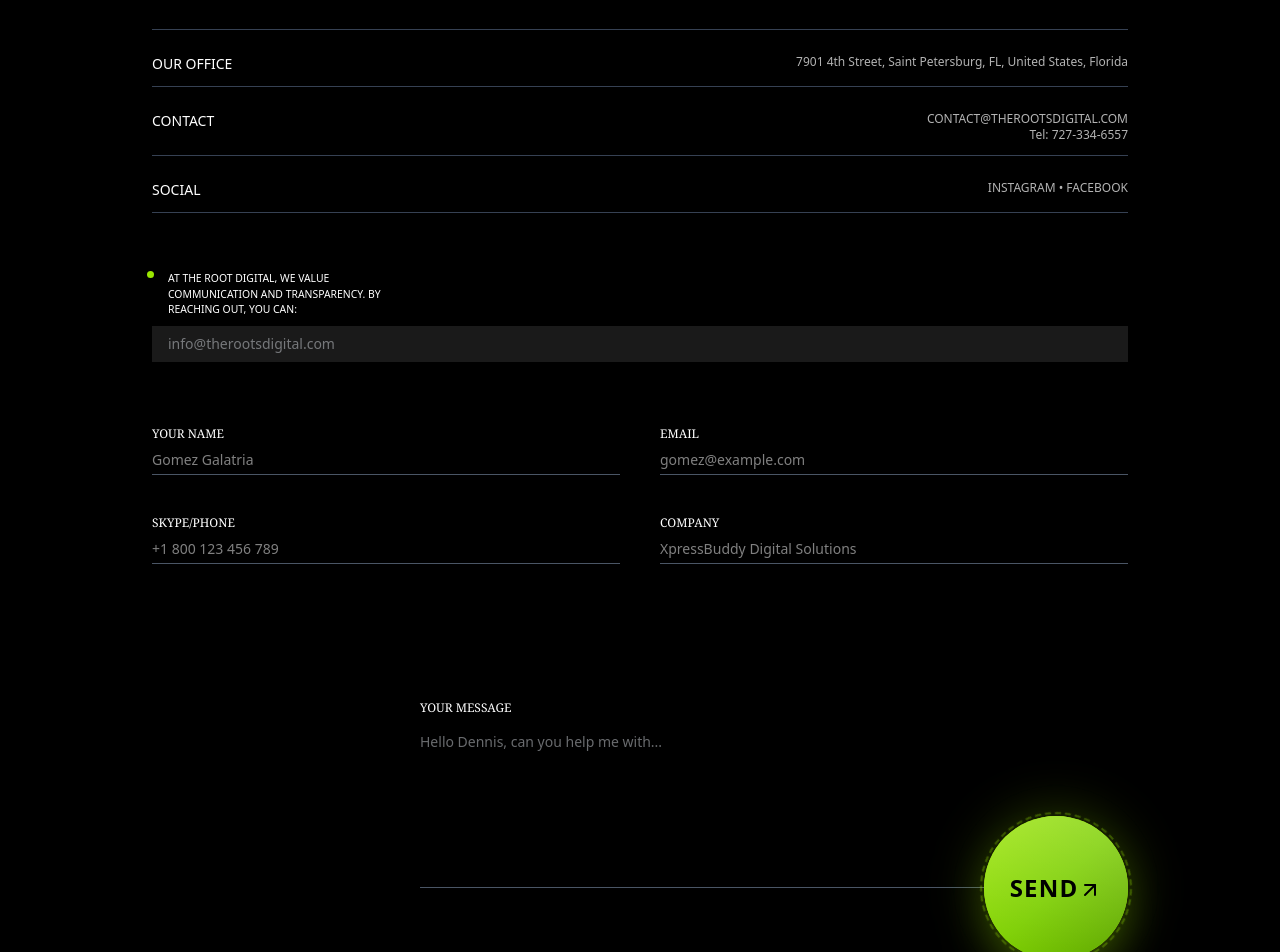
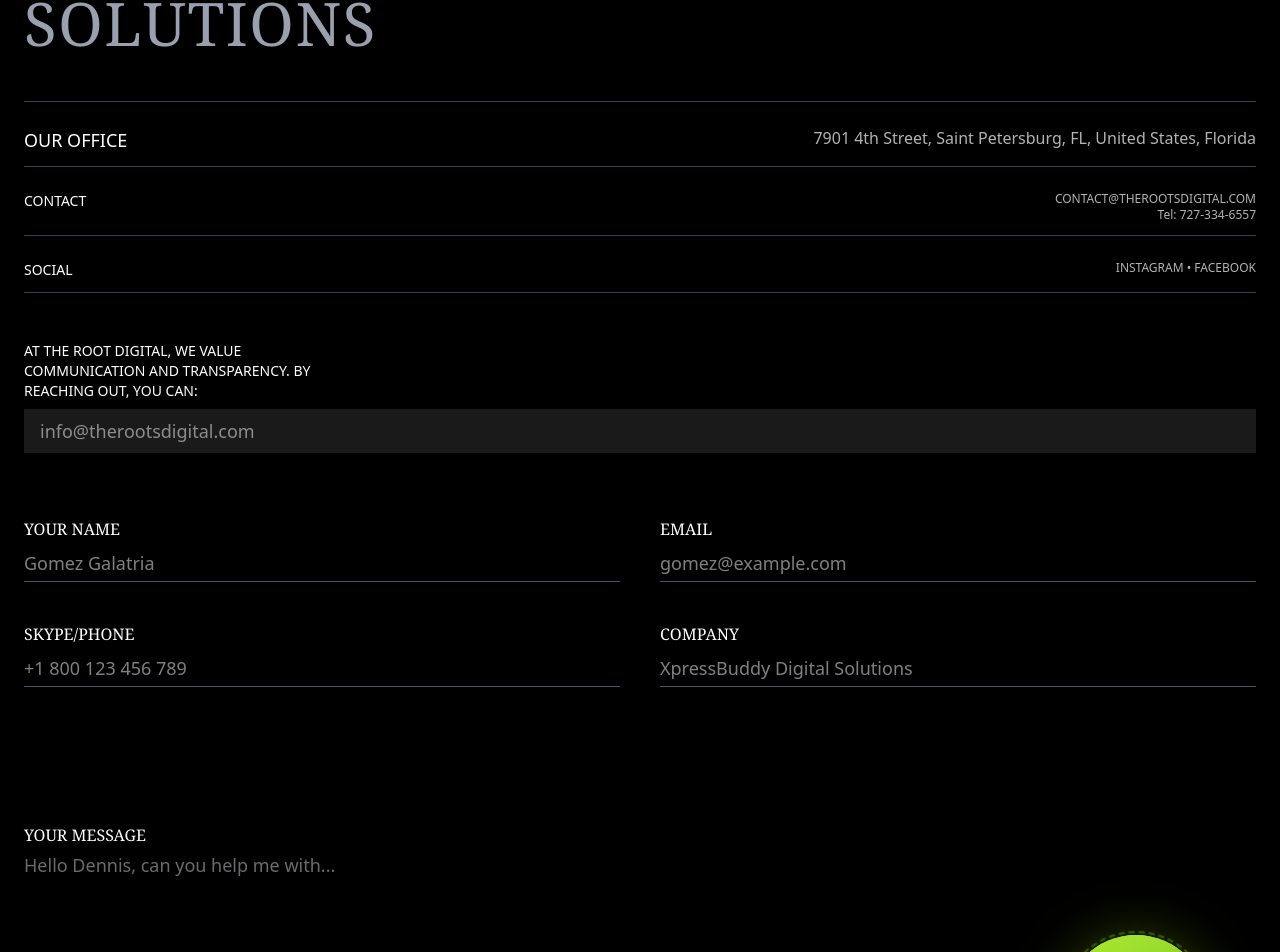
Before and after one commit to Thelastcodecom/therootsdigital, a Next.js app: page /contact in a window 1280 px wide. Shown: the part 416-1368 px from the top of the page. Built offline with nearby package versions, Linux system fonts and the light colour scheme.

Commit message:
working on contact form

```diff
--- a/src/components/contact/ContactForm.tsx
+++ b/src/components/contact/ContactForm.tsx
@@ -174,7 +174,7 @@ const ContactPage: React.FC = () => {
 
   const handleInputChange = (field: keyof typeof errors) => {
     if (errors[field]) {
-      setErrors(prev => ({ ...prev, [field]: false }));
+      setErrors((prev) => ({ ...prev, [field]: false }));
     }
   };
 
@@ -212,20 +212,22 @@ const ContactPage: React.FC = () => {
 
       {/* Header Section */}
       <div className="text-center pt-20 pb-10">
-        <h1 className="text-xl tracking-[0.2rem] font-marcellus">CONTACT</h1>
-        <p className="text-xs mt-2 opacity-60 tracking-widest font-outfit">
+        <h1 className="text-xl md:text-2xl lg:text-3xl tracking-[0.2rem] font-marcellus">
+          CONTACT
+        </h1>
+        <p className="text-xs md:text-sm lg:text-base mt-2 opacity-60 tracking-widest font-outfit">
           THE ROOTS DIGITAL &gt; CONTACT
         </p>
       </div>
       <hr className="border-[#242424]" />
 
-      <div className="max-w-5xl mx-auto px-6 mt-16">
+      <div className="mx-auto px-6 mt-16 md:max-w-none 2xl:max-w-7xl">
         {/* Title Section */}
         <div className="mb-12">
-          <h2 className="text-4xl font-bold tracking-wide font-marcellus">
+          <h2 className="text-4xl md:text-5xl lg:text-6xl xl:text-7xl font-bold tracking-wide font-marcellus">
             {line1}
           </h2>
-          <h3 className="text-3xl text-gray-400 tracking-wide mt-1 font-marcellus">
+          <h3 className="text-3xl md:text-4xl lg:text-5xl xl:text-6xl text-gray-400 tracking-wide mt-1 font-marcellus">
             {line2}
           </h3>
         </div>
@@ -233,8 +235,10 @@ const ContactPage: React.FC = () => {
         {/* Info Box Section */}
         <div className="space-y-6 border-t border-gray-700 pt-6 font-outfit">
           <div className="flex justify-between border-b border-gray-700 pb-3">
-            <span className="uppercase text-sm">OUR OFFICE</span>
-            <span className="text-xs opacity-70 text-right">
+            <span className="uppercase text-sm md:text-base lg:text-lg">
+              OUR OFFICE
+            </span>
+            <span className="text-xs md:text-sm lg:text-base opacity-70 text-right">
               7901 4th Street, Saint Petersburg, FL, United States, Florida
             </span>
           </div>
@@ -251,7 +255,7 @@ const ContactPage: React.FC = () => {
         </div>
 
         <div className="mt-12 font-outfit">
-          <ul className="uppercase text-[0.65rem] text-white mb-2 list-disc marker:text-lime-400 marker:text-xl ml-4">
+          <ul className="uppercase text-[0.65rem] md:text-xs lg:text-sm text-white mb-2">
             <li>
               At The Root Digital, We Value <br /> Communication And
               Transparency. By <br /> Reaching Out, You Can:
@@ -259,69 +263,98 @@ const ContactPage: React.FC = () => {
           </ul>
           <input
             placeholder="info@therootsdigital.com"
-            className="w-full bg-[#1a1a1a] px-4 py-2 text-sm text-gray-300"
+            className="w-full bg-[#1a1a1a] px-4 py-2 text-sm md:text-base lg:text-lg"
             readOnly
           />
         </div>
 
         {/* FORM */}
-        <form onSubmit={handleSubmit} className="mt-16 pb-20 grid grid-cols-1 sm:grid-cols-2 gap-x-10 gap-y-10">
+        <form
+          onSubmit={handleSubmit}
+          className="mt-16 pb-20 grid grid-cols-1 md:grid-cols-2 gap-x-10 gap-y-10"
+        >
           {/* 4 Input Fields */}
           <div className="col-span-1">
-            <label className={`text-xs uppercase block mb-1 font-marcellus transition-colors ${errors.name ? 'text-red-500' : ''}`}>
-              Your Name {errors.name && <span className="text-red-500">*Required</span>}
+            <label
+              className={`text-xs md:text-sm lg:text-base uppercase block mb-1 font-marcellus ${errors.name ? "text-red-500" : ""}`}
+            >
+              Your Name{" "}
+              {errors.name && <span className="text-red-500">*Required</span>}
             </label>
             <input
               ref={nameRef}
-              onChange={() => handleInputChange('name')}
-              className={`w-full bg-transparent border-b ${errors.name ? 'border-red-500' : 'border-gray-600'} text-sm py-1 focus:border-lime-400 focus:outline-none transition-colors ${errors.name ? 'text-red-500 placeholder-red-500/50' : ''}`}
+              onChange={() => handleInputChange("name")}
+              className={`w-full bg-transparent border-b ${errors.name ? "border-red-500" : "border-gray-600"}  text-sm md:text-base lg:text-lg py-1 focus:border-lime-400 focus:outline-none transition-colors ${errors.name ? "text-red-500 placeholder-red-500/50" : ""}`}
               placeholder="Gomez Galatria"
             />
           </div>
 
           <div className="col-span-1">
-            <label className={`text-xs uppercase block mb-1 font-marcellus transition-colors ${errors.email ? 'text-red-500' : ''}`}>
-              Email {errors.email && <span className="text-red-500">*Required</span>}
+            <label
+              className={`text-xs md:text-sm lg:text-base uppercase block mb-1 font-marcellus ${errors.email ? "text-red-500" : ""}`}
+            >
+              Email{" "}
+              {errors.email && <span className="text-red-500">*Required</span>}
             </label>
             <input
               ref={emailRef}
               type="email"
-              onChange={() => handleInputChange('email')}
-              className={`w-full bg-transparent border-b ${errors.email ? 'border-red-500' : 'border-gray-600'} text-sm py-1 focus:border-lime-400 focus:outline-none transition-colors ${errors.email ? 'text-red-500 placeholder-red-500/50' : ''}`}
+              onChange={() => handleInputChange("email")}
+              className={`w-full bg-transparent border-b ${errors.email ? "border-red-500" : "border-gray-600"}  text-sm md:text-base lg:text-lg py-1 focus:border-lime-400 focus:outline-none transition-colors ${errors.email ? "text-red-500 placeholder-red-500/50" : ""}`}
               placeholder="gomez@example.com"
             />
           </div>
 
           <div className="col-span-1">
-            <label className={`text-xs uppercase block mb-1 font-marcellus transition-colors ${errors.skype ? 'text-red-500' : ''}`}>
-              Skype/Phone {errors.skype && <span className="text-red-500">*Required</span>}
+            <label
+              className={`text-xs md:text-sm lg:text-base uppercase block mb-1 font-marcellus ${errors.skype ? "text-red-500" : ""}`}
+            >
+              Skype/Phone{" "}
+              {errors.skype && <span className="text-red-500">*Required</span>}
             </label>
             <input
               ref={skypeRef}
               type="tel"
-              onChange={() => handleInputChange('skype')}
-              className={`w-full bg-transparent border-b ${errors.skype ? 'border-red-500' : 'border-gray-600'} text-sm py-1 focus:border-lime-400 focus:outline-none transition-colors ${errors.skype ? 'text-red-500 placeholder-red-500/50' : ''}`}
+              onChange={() => handleInputChange("skype")}
+              className={`w-full bg-transparent border-b ${errors.skype ? "border-red-500" : "border-gray-600"}  text-sm md:text-base lg:text-lg py-1 focus:border-lime-400 focus:outline-none transition-colors ${errors.skype ? "text-red-500 placeholder-red-500/50" : ""}`}
               placeholder="+1 800 123 456 789"
             />
           </div>
 
           <div className="col-span-1">
-            <label className={`text-xs uppercase block mb-1 font-marcellus transition-colors ${errors.company ? 'text-red-500' : ''}`}>
-              Company {errors.company && <span className="text-red-500">*Required</span>}
+            <label
+              className={`text-xs md:text-sm lg:text-base uppercase block mb-1 font-marcellus ${errors.company ? "text-red-500" : ""}`}
+            >
+              Company{" "}
+              {errors.company && (
+                <span className="text-red-500">*Required</span>
+              )}
             </label>
             <input
               ref={companyRef}
-              onChange={() => handleInputChange('company')}
-              className={`w-full bg-transparent border-b ${errors.company ? 'border-red-500' : 'border-gray-600'} text-sm py-1 focus:border-lime-400 focus:outline-none transition-colors ${errors.company ? 'text-red-500 placeholder-red-500/50' : ''}`}
+              onChange={() => handleInputChange("company")}
+              className={`w-full bg-transparent border-b ${errors.company ? "border-red-500" : "border-gray-600"}  text-sm md:text-base lg:text-lg py-1 focus:border-lime-400 focus:outline-none transition-colors ${errors.company ? "text-red-500 placeholder-red-500/50" : ""}`}
               placeholder="XpressBuddy Digital Solutions"
             />
           </div>
 
           {/* MESSAGE + BUTTON */}
-          <div className="col-start-2 ml-[-120px] md:ml-[-180px] lg:ml-[-220px] xl:ml-[-240px] mt-24 relative">
+          <div
+            className="col-span-1
+            md:col-span-2
+            2xl:col-span-1
+            mt-24
+            relative
+            2xl:pl-16"
+          >
             {/* LABEL */}
-            <label className={`text-xs uppercase mb-4 block font-marcellus transition-colors ${errors.message ? 'text-red-500' : ''}`}>
-              Your Message {errors.message && <span className="text-red-500">*Required</span>}
+            <label
+              className={`text-xs md:text-sm lg:text-base uppercase block mb-1 font-marcellus ${errors.message ? "text-red-500" : ""}`}
+            >
+              Your Message{" "}
+              {errors.message && (
+                <span className="text-red-500">*Required</span>
+              )}
             </label>
 
             {/* MESSAGE AREA */}
@@ -329,17 +362,24 @@ const ContactPage: React.FC = () => {
               {/* TEXT */}
               <textarea
                 ref={messageRef}
-                onChange={() => handleInputChange('message')}
-                className={`w-full bg-transparent text-sm focus:outline-none resize-none transition-colors ${errors.message ? 'text-red-500 placeholder-red-500/50' : 'text-gray-300'}`}
+                onChange={() => handleInputChange("message")}
+                className={`w-full bg-transparent text-sm md:text-base lg:text-lg focus:outline-none resize-none ${errors.message ? "text-red-500 placeholder-red-500/50" : "text-gray-300"}`}
                 rows={4}
                 placeholder="Hello Dennis, can you help me with..."
               />
 
               {/* FULL WIDTH LINE */}
-              <div className={`absolute left-0 right-0 bottom-6 h-px transition-colors ${errors.message ? 'bg-red-500' : 'bg-gray-600'}`} />
+              <div
+                className={`absolute left-0 right-0 bottom-6 h-px transition-colors ${errors.message ? "bg-red-500" : "bg-gray-600"}`}
+              />
 
               {/* SEND BUTTON */}
-              <div className="absolute right-0 bottom-6 translate-y-1/2">
+              <div className=" absolute
+    right-6
+    md:right-12
+    2xl:right-0
+    bottom-6
+    translate-y-1/2">
                 <div
                   ref={wrapperRef}
                   onMouseMove={handleMouseMove}
@@ -370,8 +410,8 @@ const ContactPage: React.FC = () => {
                     />
 
                     {/* Main Button */}
-                    <div className="absolute inset-0 rounded-full bg-gradient-to-br from-lime-400 via-lime-500 to-lime-600 flex items-center justify-center shadow-2xl shadow-lime-400/30 group-hover:shadow-lime-400/60 transition-all duration-500">
-                      <div className="absolute inset-0 rounded-full bg-gradient-to-t from-transparent via-white/10 to-white/20" />
+                    <div className="absolute inset-0 rounded-full bg-linear-to-br from-lime-400 via-lime-500 to-lime-600 flex items-center justify-center shadow-2xl shadow-lime-400/30 group-hover:shadow-lime-400/60 transition-all duration-500">
+                      <div className="absolute inset-0 rounded-full bg-linear-to-t from-transparent via-white/10 to-white/20" />
 
                       <span className="relative text-xl lg:text-2xl font-black text-black tracking-wider">
                         SEND
```
Also changed, not shown: 1 other file (tests, documents, lock files or other folders). Lines whose indentation alone changed are shown as unchanged.
